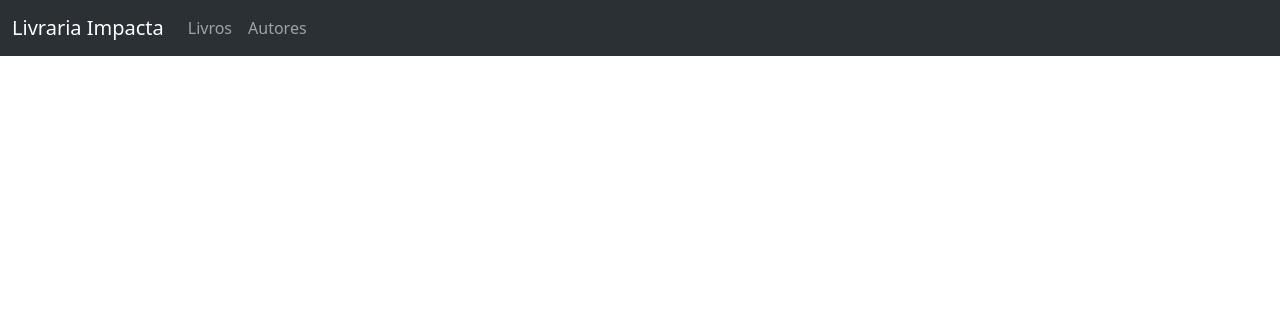
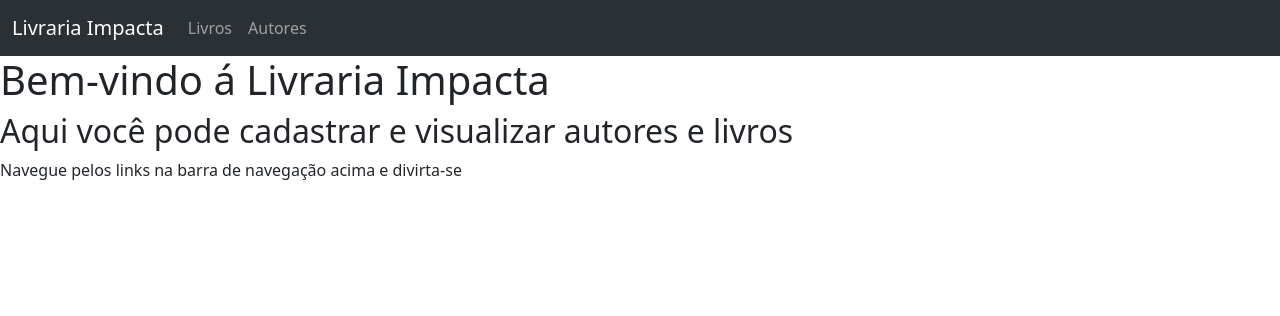
Before and after one commit to MF-Guilherme/livraria-impacta, a Django app: page / in a window 1280 px wide. Shown: the top 316 px of the page. Run offline with Django 5.2, Linux system fonts and the light colour scheme.

Commit message:
Feat: Listar livros implementado

```diff
--- a/autor/views.py
+++ b/autor/views.py
@@ -13,4 +13,4 @@ def cadastro(request):
         autor = Autor(nome=nome)
         autor.save()
         messages.success(request, "Cadastro realizado com sucesso!")
-        return redirect("/autor/cadastro")
+        return redirect("/autores/cadastro")
--- a/index/templates/index.html
+++ b/index/templates/index.html
@@ -1 +1,7 @@
 {% extends 'base.html' %}
+
+{%block body%}
+<h1>Bem-vindo á Livraria Impacta</h1>
+<h2>Aqui você pode cadastrar e visualizar autores e livros</h2>
+<p>Navegue pelos links na barra de navegação acima e divirta-se</p>
+{%endblock%}
--- a/livraria/urls.py
+++ b/livraria/urls.py
@@ -3,7 +3,7 @@ from django.urls import path, include
 
 urlpatterns = [
     path('admin/', admin.site.urls),
-    path('autor/', include('autor.urls')),
+    path('autores/', include('autor.urls')),
     path('livros/', include('livro.urls')),
     path('', include('index.urls'))
 ]
--- a/livro/models.py
+++ b/livro/models.py
@@ -6,3 +6,6 @@ class Livro(models.Model):
     autor = models.ForeignKey(Autor, on_delete=models.CASCADE)
     publicacao = models.CharField(max_length=4)
     genero = models.CharField(max_length=20)
+
+    def __str__(self):
+        return self.titulo
--- a/livro/urls.py
+++ b/livro/urls.py
@@ -4,4 +4,5 @@ from . import views
 
 urlpatterns = [
     path('cadastro_livros/', views.cadastro, name='cadastro_livros'),
+    path('', views.listar, name='livros')
 ]
--- a/livro/views.py
+++ b/livro/views.py
@@ -16,4 +16,8 @@ def cadastro(request):
         livro = Livro(titulo=titulo, autor_id=autor_id, publicacao=publicacao, genero=genero)
         livro.save()
         messages.success(request, "Livro cadastrado com sucesso!")
-        return redirect("/")
+        return redirect("/livros/")
+
+def listar(request):
+    livros = Livro.objects.all()
+    return render(request, 'livros.html', {'livros': livros})
--- a/templates/base.html
+++ b/templates/base.html
@@ -16,10 +16,10 @@
           <div class="collapse navbar-collapse" id="navbarSupportedContent">
             <ul class="navbar-nav me-auto mb-2 mb-lg-0">
               <li class="nav-item">
-                <a class="nav-link {%block activelivros%}{%endblock%}" aria-current="page" href="/livros/cadastro_livros">Livros</a>
+                <a class="nav-link {%block activelivros%}{%endblock%}" aria-current="page" href="/livros/">Livros</a>
               </li>
               <li class="nav-item">
-                <a class="nav-link {%block activeautores%}{%endblock%}" href="/autor/cadastro/">Autores</a>
+                <a class="nav-link {%block activeautores%}{%endblock%}" href="/autores/cadastro/">Autores</a>
               </li>
             </ul>
           </div>
```
Also changed, not shown: livro/templates/livros.html (added, +36 -0 lines).
